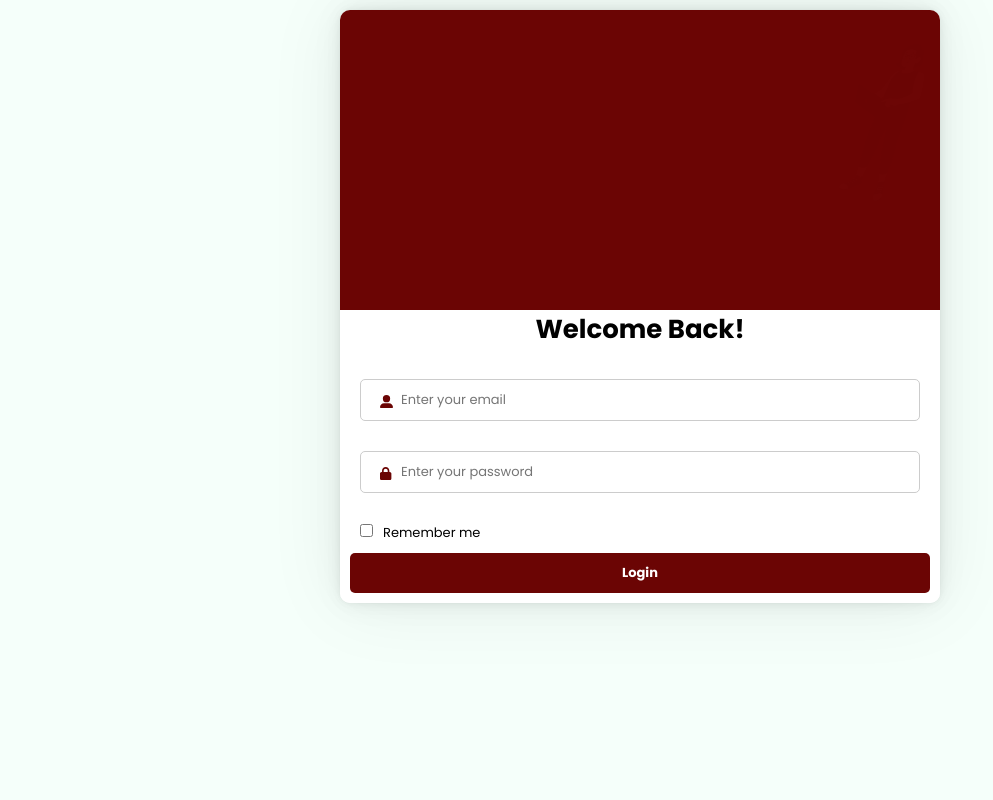
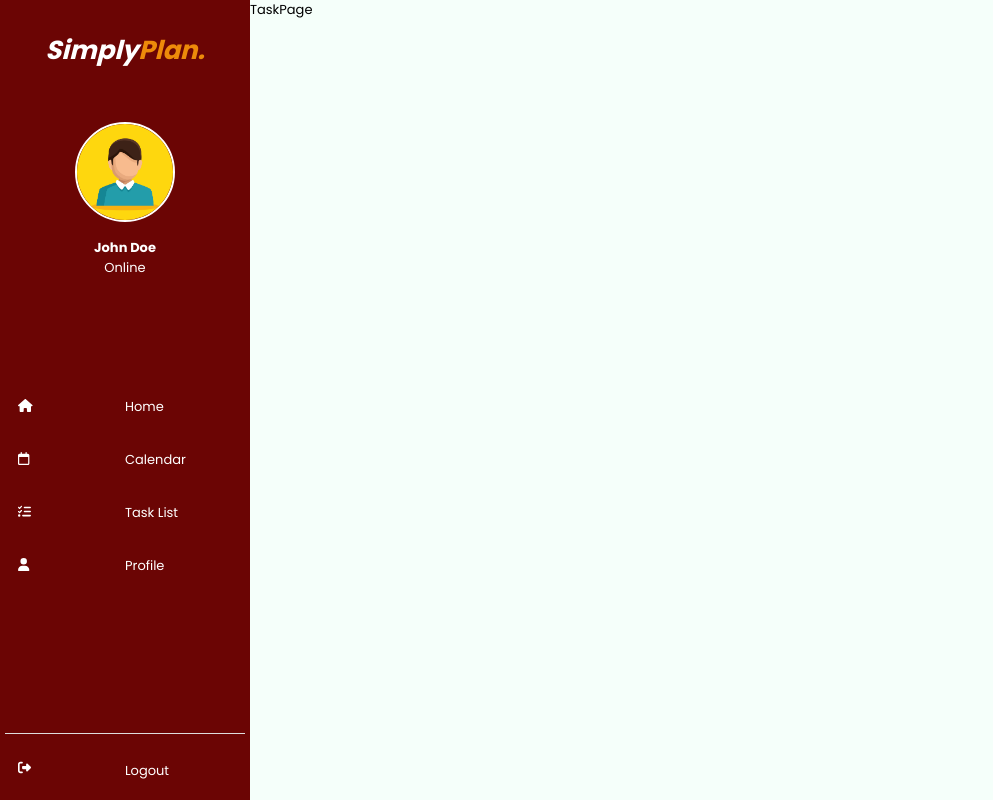
Before and after one commit to Murage-Ivy/todo-app, a React (Create React App) app: page /tasklist in a window 1280 px wide. Shown: the whole page, without its empty margins (0-993 px from the left). Built offline with nearby package versions, Linux system fonts and the light colour scheme.

Commit message:
Add routing for login form

```diff
--- a/src/App.js
+++ b/src/App.js
@@ -1,3 +1,4 @@
+import { Route, Routes } from 'react-router-dom';
 import LoginForm from './Components/LoginForm';
 import Sidebar from './Components/Sidebar';
 import RouteList from './Routes';
@@ -6,12 +7,13 @@
 function App() {
   return (
     <>
-      {/* <Sidebar>
-        <RouteList />
-      </Sidebar> */}
+      <Routes>
+        <Route path="/" element={<LoginForm />} />
+        <Route path="/*" element={<Sidebar>
+          <RouteList />
+        </Sidebar>} />
+      </Routes>
 
-
-      <LoginForm />
     </>
 
 
```
